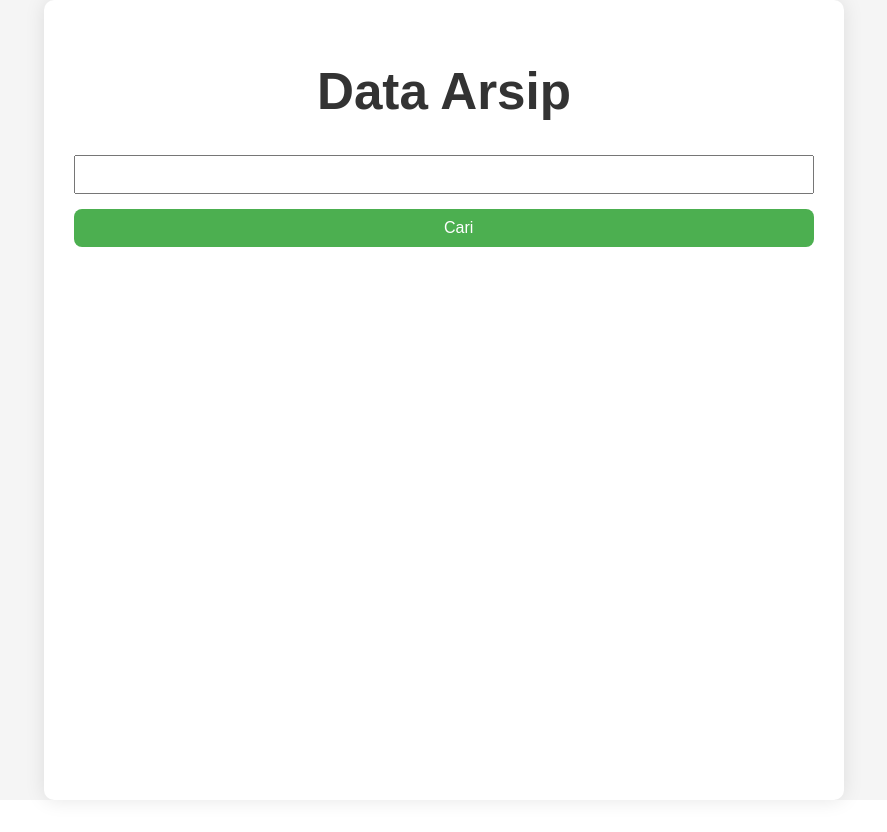
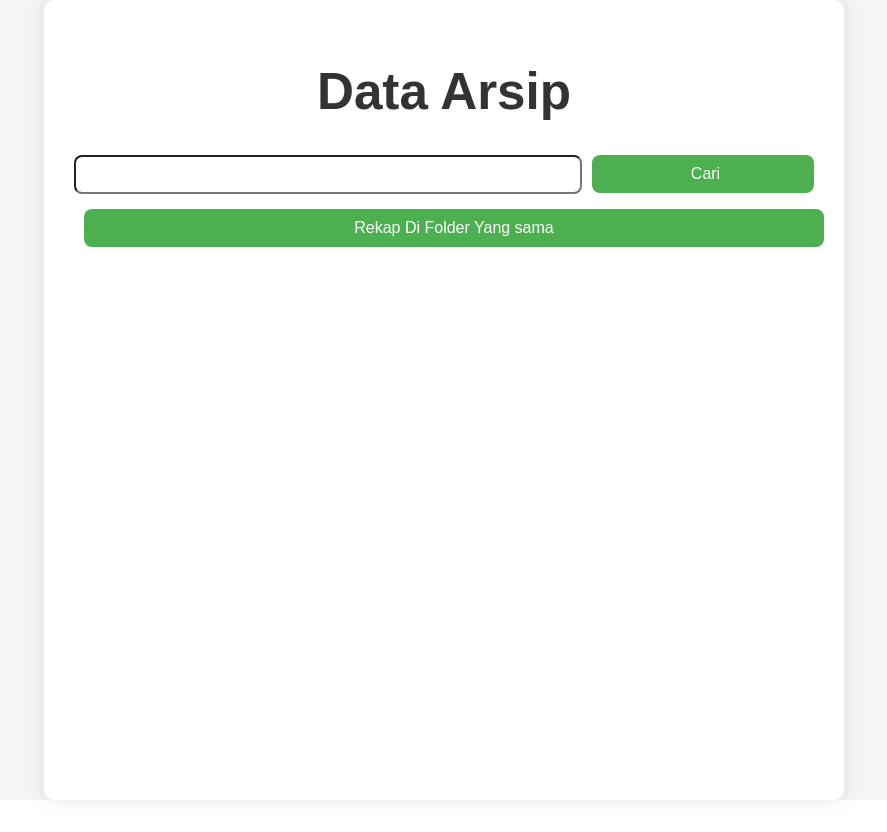
Before and after one commit to OtnielSitohang/arsip-balmon-front, a React (Vite) app: page /Input in a window 1280 px wide. Shown: the whole page, without its empty margins (196-1083 px from the left). Built offline with nearby package versions, Linux system fonts and the light colour scheme.

Commit message:
Sidebar On Progres but still hava a problem

```diff
--- a/package.json
+++ b/package.json
@@ -10,6 +10,8 @@
     "preview": "vite preview"
   },
   "dependencies": {
+    "@coreui/coreui": "^4.3.0",
+    "@coreui/react": "^4.11.1",
     "axios": "^1.6.5",
     "bootstrap": "^5.3.2",
     "react": "^18.2.0",
@@ -17,8 +19,11 @@
     "react-bootstrap-sweetalert": "^5.2.0",
     "react-dom": "^18.2.0",
     "react-icons": "^5.0.1",
+    "react-pro-sidebar": "^1.1.0-alpha.2",
     "react-router-dom": "^6.21.3",
     "react-toastify": "^10.0.4",
+    "simplebar": "^6.2.5",
+    "simplebar-react": "^3.2.4",
     "sonner": "^1.3.1",
     "sweetalert2": "^11.10.4"
   },
--- a/src/App.jsx
+++ b/src/App.jsx
@@ -16,7 +16,7 @@ function App() {
           <img src={reactLogo} className="logo react" alt="React logo" />
         </a>
       </div>
-      <h1>Vite + React</h1>
+      <h1>Arskp Balmon</h1>
       <div className="card">
         <button onClick={() => setCount((count) => count + 1)}>
           count is {count}
--- a/src/pages/ArsipBalom.jsx
+++ b/src/pages/ArsipBalom.jsx
@@ -159,16 +159,28 @@ const ArsipBalom = () => {
     <div className="container">
     <h1>Data Arsip</h1>
 
+<div style={{ display: 'flex', alignItems: 'center' }}>
   <input
     type="text"
     value={kodeArsip}
     onChange={(e) => setKodeArsip(e.target.value)}
     onKeyPress={handleKeyPress}
+    style={{
+      marginRight: '10px',
+      flex: '1',
+      padding: '10px',
+      borderRadius: '8px', // Adjust the border-radius as needed
+    }}
   />
-      <button onClick={fetchData} style={{ display: 'flex', alignItems: 'center', padding: '10px' }}>
-        <i className="fa fa-search" style={{ marginRight: '50%' }}></i>
-        Cari
+  <button onClick={fetchData} style={{ padding: '10px', width: '30%' }}>
+    <i className="fa fa-search" style={{ marginRight: '5px' }}></i> Cari
   </button>
+</div>
+
+<button style={{ marginLeft: '10px', padding: '10px' }}>
+  Rekap Di Folder Yang sama
+</button>
+
 
       {errorMessage && <p style={{ color: 'red' }}>{errorMessage}</p>}
 
```
Also changed, not shown: 1 other file (tests, documents, lock files or other folders). Lines whose indentation alone changed are shown as unchanged.
